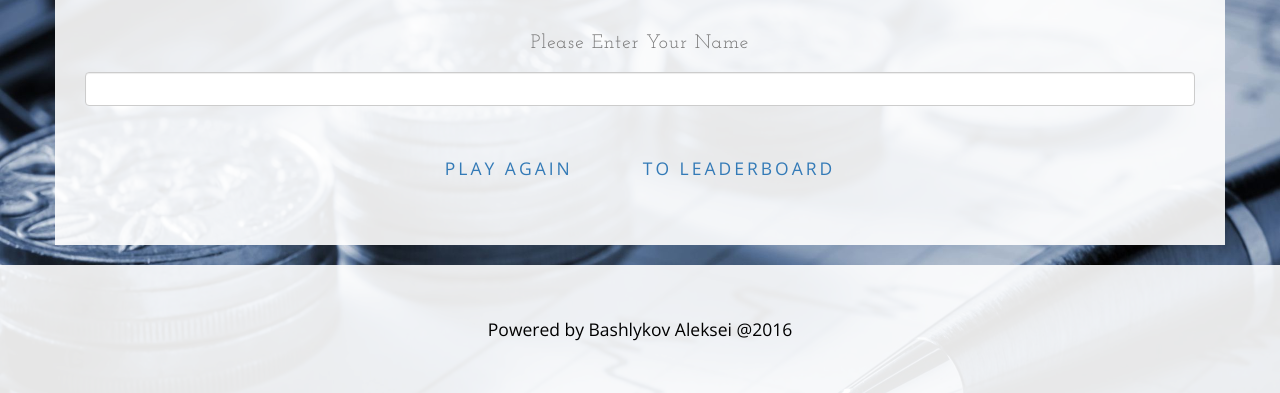
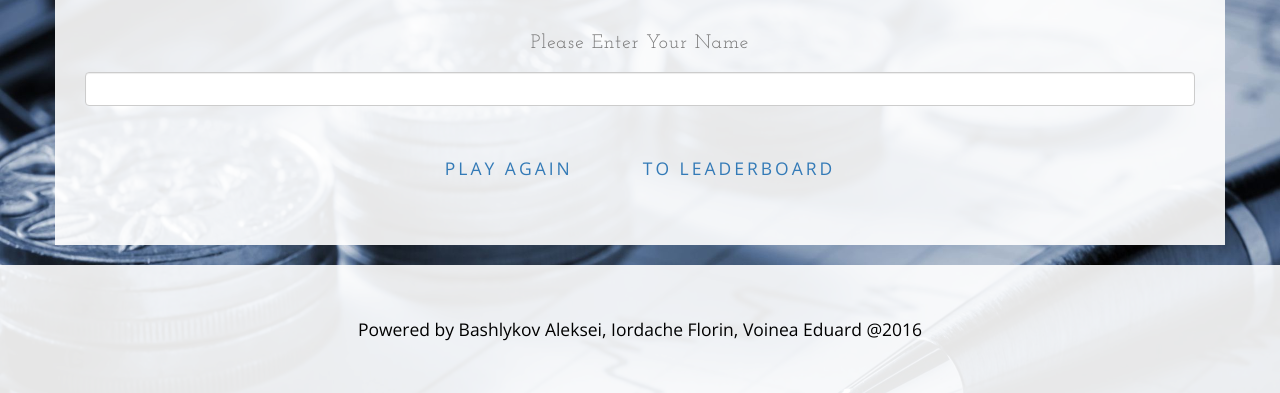
Before and after one commit to bashalex/HackSociety, a Python web app: template templates/auth.html in a window 1280 px wide. Shown: the part 1198-1591 px from the top of the page. Run offline with Jinja, Linux system fonts and the light colour scheme; the template is opened without the code that fills it, so the values that code supplies are empty.

Commit message:
footer changed

```diff
--- a/templates/auth.html
+++ b/templates/auth.html
@@ -97,7 +97,7 @@
         <div class="container">
             <div class="row">
                 <div class="col-lg-12 text-center">
-                    <p>Powered by Bashlykov Aleksei @2016</p>
+                    <p>Powered by Bashlykov Aleksei, Iordache Florin, Voinea Eduard @2016</p>
                 </div>
             </div>
         </div>
--- a/templates/index.html
+++ b/templates/index.html
@@ -88,7 +88,7 @@
         <div class="container">
             <div class="row">
                 <div class="col-lg-12 text-center">
-                    <p>Powered by Bashlykov Aleksei @2016</p>
+                    <p>Powered by Bashlykov Aleksei, Iordache Florin, Voinea Eduard @2016</p>
                 </div>
             </div>
         </div>
--- a/templates/leaderboard.html
+++ b/templates/leaderboard.html
@@ -105,7 +105,7 @@
         <div class="container">
             <div class="row">
                 <div class="col-lg-12 text-center">
-                    <p>Powered by Bashlykov Aleksei @2016</p>
+                    <p>Powered by Bashlykov Aleksei, Iordache Florin, Voinea Eduard @2016</p>
                 </div>
             </div>
         </div>
```
